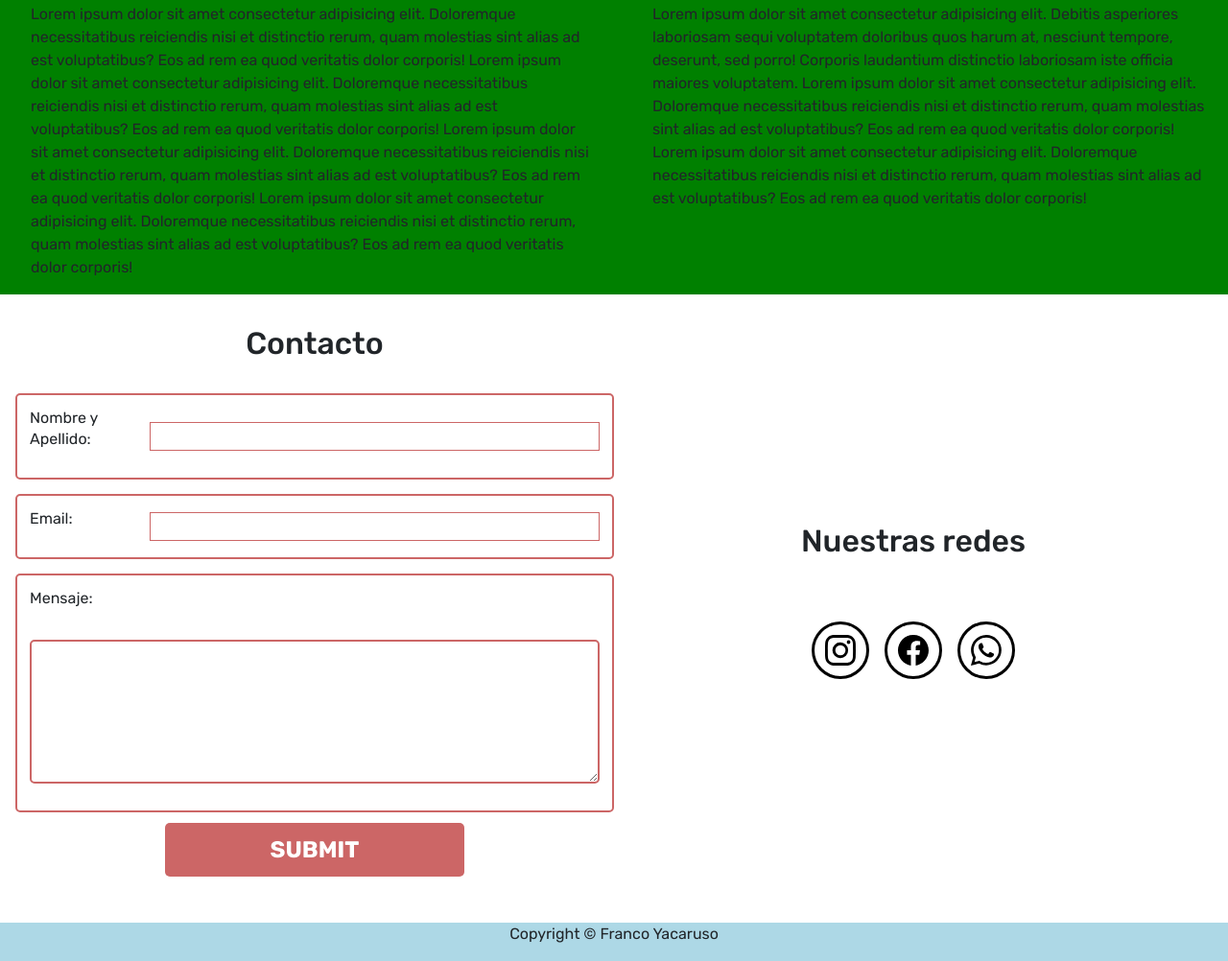
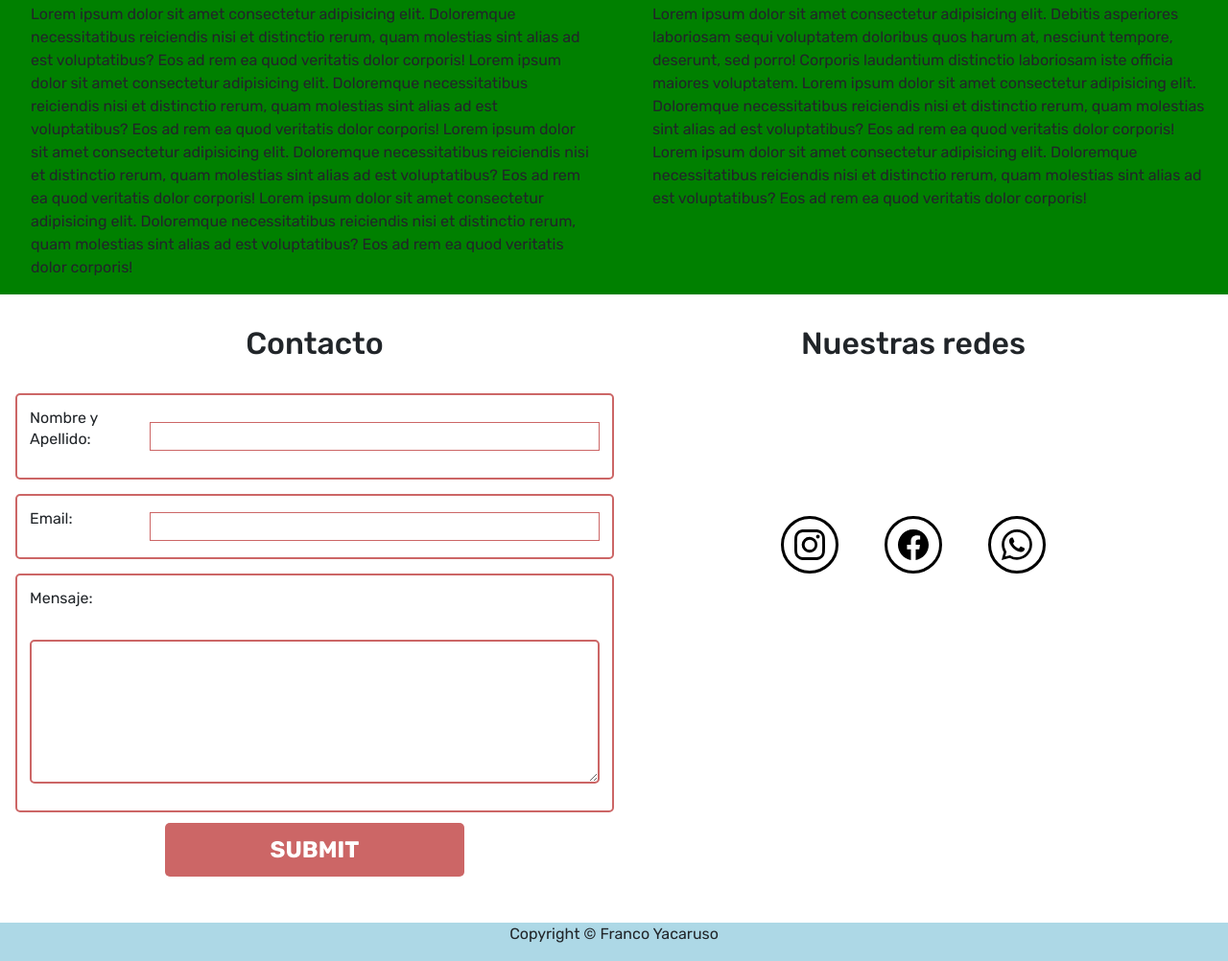
Before and after one commit to FranYaca/tienda-tec, a plain HTML site: page index.html in a window 1280 px wide. Shown: the part 872-1874 px from the top of the page at 96% size. Drawn offline with nearby package versions, Linux system fonts and the light colour scheme.

Commit message:
cambiando posicion redes

```diff
--- a/style/style.css
+++ b/style/style.css
@@ -89,7 +89,7 @@ a {
     flex-flow: row;
     justify-content: center;
     align-items: center;
-    gap: 12rem;
+    gap: 10rem;
     margin: 0;
 
 }
@@ -367,7 +367,7 @@ textarea {
 
     display: flex;
     flex-flow: column;
-    justify-content: center;
+    justify-content: top;
     align-items: center;
     margin: 0 1rem 1rem 1rem;
 
@@ -378,7 +378,7 @@ textarea {
     flex-flow: column;
     justify-content: center;
     align-items: top;
-    margin: 1rem 0 2rem 0;
+    margin: 0 0 8rem 0;
 }
 
 .contacto .redes .logo-redes {
@@ -386,7 +386,7 @@ textarea {
     flex-flow: row;
     justify-content: center;
     align-items: center;
-    gap: 1rem;
+    gap: 3rem;
 }
 
 .contacto .redes .logo-redes .circuloig {
```
